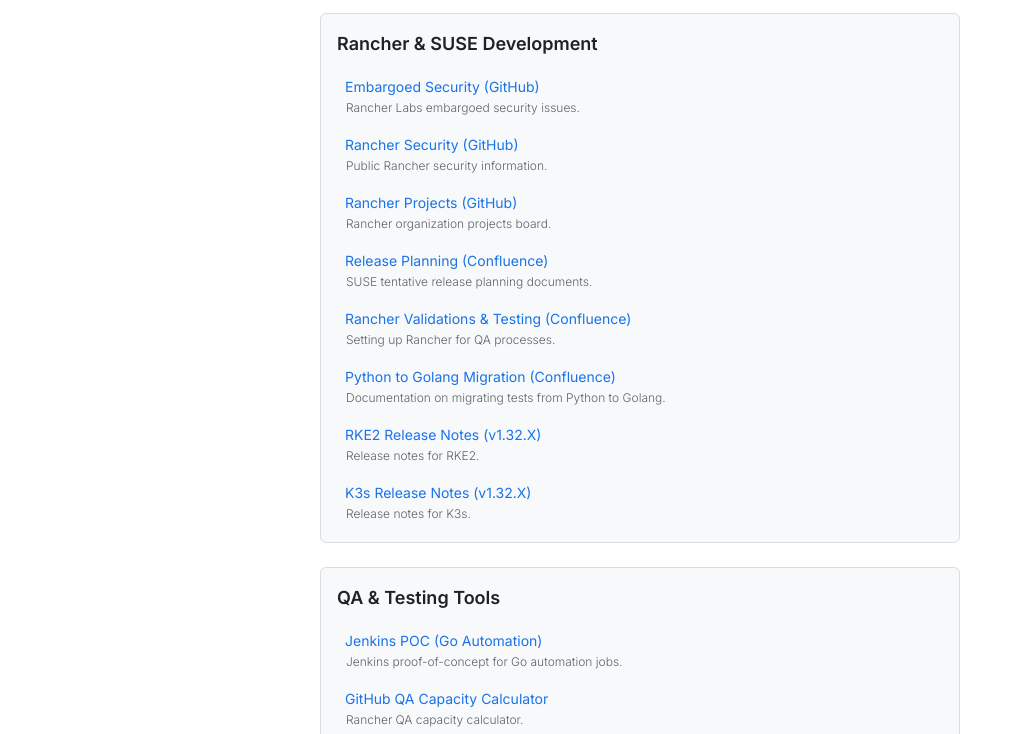
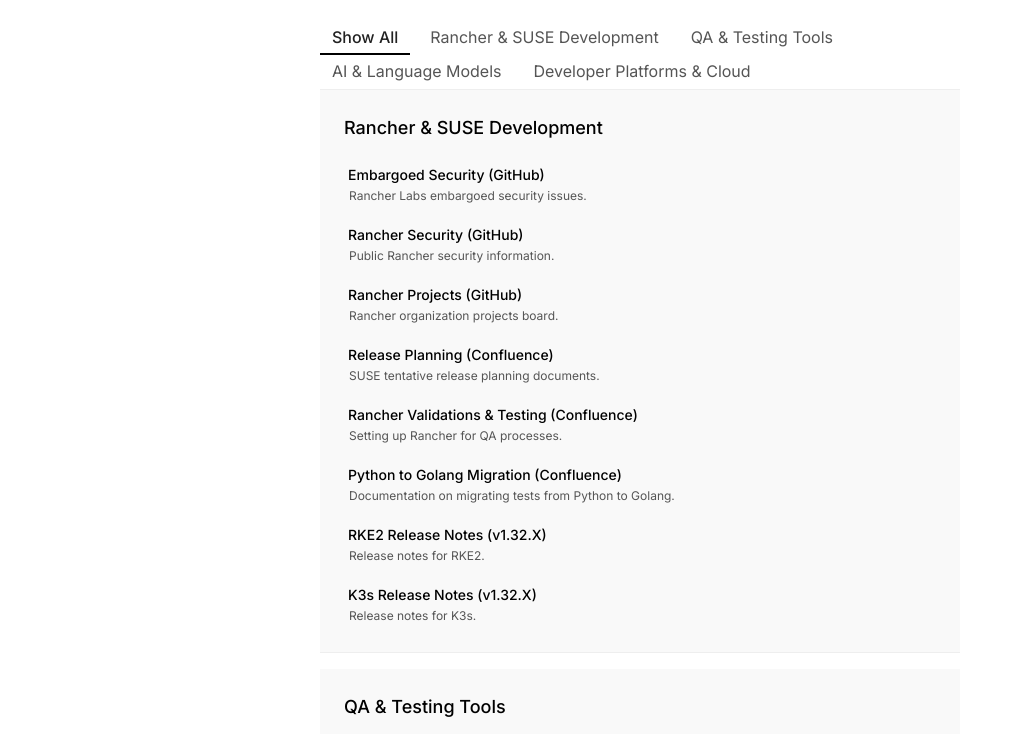
Before and after one commit to brudnak/brudnak.github.io, a plain HTML site: page index.html in a window 1280 px wide. Shown: the part 167-901 px from the top of the page, without its empty margins (0-1023 px from the left). Drawn offline with nearby package versions, Linux system fonts and the light colour scheme.

Commit message:
❤️ testing

```diff
--- a/bookmarks.json
+++ b/bookmarks.json
@@ -89,6 +89,11 @@
                     "description": "Google's Gemini AI."
                 },
                 {
+                    "title": "Mistral AI Chat",
+                    "url": "https://chat.mistral.ai/chat",
+                    "description": "Mistral AI's chat interface."
+                },
+                {
                     "title": "ChatGPT Codex",
                     "url": "https://chatgpt.com/codex?tab=all",
                     "description": "ChatGPT for code generation and understanding."
--- a/index.html
+++ b/index.html
@@ -9,56 +9,71 @@
     <link href="https://fonts.googleapis.com/css2?family=Inter:wght@300;400;500;600&display=swap" rel="stylesheet">
     <style>
         :root {
-            /* Light Mode (Default) - Gemini Inspired */
+            /* Light Mode (Super Simple Minimalist) */
             --bg-color: #ffffff;
-            --text-color: #3c4043;
-            --text-color-light: #5f6368;
-            --header-text-color: #202124;
-            --link-color: #1a73e8;
-            --link-hover-color: #174ea6;
-            --border-color: #dadce0;
-            --category-bg-color: #f8f9fa;
-            --toggle-bg: #e8eaed;
-            --toggle-fg: #5f6368;
-            --toggle-text-color: var(--text-color-light);
-            /* Subtle glow for light mode - very light, almost white-blue */
-            --glow-color: #e3f2fd;
-            /* A very pale blue */
+            --text-color: #222222;
+            /* Dark gray, almost black */
+            --text-color-light: #555555;
+            /* Medium gray */
+            --header-text-color: #000000;
+            --link-color: #000000;
+            /* Black links */
+            --link-hover-color: #333333;
+            --border-color: #eeeeee;
+            /* Very light gray */
+            --category-bg-color: #f9f9f9;
+            /* Almost white */
 
+            /* Theme Toggle */
+            --toggle-bg: #f0f0f0;
+            --toggle-text-color: var(--text-color);
 
-            /* Transition for smooth theme changes */
-            --theme-transition: background-color 0.3s ease, color 0.3s ease, border-color 0.3s ease;
+            /* Filter Bar */
+            --filter-text-color: var(--text-color-light);
+            --filter-active-text-color: var(--text-color);
+            --filter-active-border-color: var(--link-color);
+
+            --theme-transition: background-color 0.2s ease, color 0.2s ease, border-color 0.2s ease;
         }
 
         html.dark {
-            /* Dark Mode - Gemini Inspired */
-            --bg-color: #202124;
-            --text-color: #e8eaed;
-            --text-color-light: #9aa0a6;
-            --header-text-color: #f1f3f4;
-            --link-color: #8ab4f8;
-            --link-hover-color: #9ec5fc;
-            --border-color: #5f6368;
-            --category-bg-color: #2d2e30;
-            --toggle-bg: #3c4043;
-            --toggle-fg: #e8eaed;
+            /* Dark Mode (Super Simple Minimalist) */
+            --bg-color: #111111;
+            /* Very dark gray / off-black */
+            --text-color: #dddddd;
+            /* Light gray */
+            --text-color-light: #aaaaaa;
+            --header-text-color: #ffffff;
+            --link-color: #ffffff;
+            /* White links */
+            --link-hover-color: #cccccc;
+            --border-color: #333333;
+            /* Dark gray */
+            --category-bg-color: #191919;
+            /* Slightly lighter than bg */
+
+            /* Theme Toggle */
+            --toggle-bg: #222222;
             --toggle-text-color: var(--text-color);
-            /* Soft neo blue glow for dark mode */
-            --glow-color: #58a6ff;
-            /* A soft, vibrant blue */
+
+            /* Filter Bar */
+            --filter-text-color: var(--text-color-light);
+            --filter-active-text-color: var(--text-color);
+            --filter-active-border-color: var(--link-color);
         }
 
         body {
             font-family: 'Inter', sans-serif;
             background-color: var(--bg-color);
             color: var(--text-color);
-            font-weight: 300;
+            font-weight: 400;
             transition: var(--theme-transition);
+            line-height: 1.6;
         }
 
         .bookmark-link {
             color: var(--link-color);
-            font-weight: 400;
+            font-weight: 500;
             transition: color 0.2s ease;
         }
 
@@ -67,11 +82,29 @@
             text-decoration: underline;
         }
 
-        .bookmark-category {
-            border: 1px solid var(--border-color);
+        .bookmark-category-container {
             background-color: var(--category-bg-color);
             transition: var(--theme-transition);
+            border-top: 1px solid var(--border-color);
+            border-bottom: 1px solid var(--border-color);
+            padding: 1.5rem;
+            border-radius: 0;
+            /* No rounding for a sharper look */
+            box-shadow: none;
+            /* No shadow */
+            margin-bottom: 1rem;
+            /* Added space between cards */
         }
+
+        .bookmark-category-container:not(:first-child) {
+            border-top: none;
+            /* Avoid double borders when stacked */
+        }
+
+        .bookmark-category-container:last-of-type {
+            margin-bottom: 0;
+        }
+
 
         #message-area {
             @apply text-center my-10 text-sm;
@@ -81,42 +114,45 @@
 
         .header-title {
             letter-spacing: 0.2em;
-            font-weight: 400;
+            font-weight: 500;
+            /* Medium */
             color: var(--header-text-color);
             transition: var(--theme-transition);
+            text-shadow: none;
+            padding-top: 1.5rem;
+            padding-bottom: 1rem;
         }
 
         .footer-text {
             color: var(--text-color-light);
             transition: var(--theme-transition);
+            font-size: 0.75rem;
         }
 
-        /* Theme Toggle Styles */
+        /* Theme Toggle Styles (Text-based) */
         .theme-toggle {
-            @apply fixed top-4 right-4 p-2 rounded-md cursor-pointer z-50 flex items-center justify-center;
+            @apply fixed top-4 right-4 px-3 py-1.5 rounded-md cursor-pointer z-50 flex items-center justify-center;
             background-color: var(--toggle-bg);
             border: 1px solid var(--border-color);
-            transition: var(--theme-transition), background-color 0.3s ease, border-color 0.3s ease, transform 0.2s ease;
-            font-size: 0.875rem;
-            /* Slightly smaller text */
+            transition: var(--theme-transition), background-color 0.2s ease, border-color 0.2s ease, transform 0.1s ease;
+            font-size: 0.75rem;
+            /* text-xs */
             color: var(--toggle-text-color);
-            padding-left: 0.75rem;
-            /* Adjust padding for text */
-            padding-right: 0.75rem;
-            line-height: 1.25rem;
+            min-width: 60px;
+            text-align: center;
+            box-shadow: none;
         }
 
         .theme-toggle:hover {
-            transform: scale(1.05);
+            background-color: var(--category-bg-color);
+            /* Subtle hover */
         }
 
         .theme-toggle-text {
-            /* Subtle glow effect */
-            text-shadow: 0 0 0.35rem var(--glow-color), 0 0 0.5rem var(--glow-color);
-            /* Slightly enhanced glow */
+            font-weight: 500;
+            text-shadow: none;
         }
 
-        /* By default (light mode), show "dark theme" text */
         .theme-toggle .light-theme-text-target {
             display: none;
         }
@@ -125,13 +161,67 @@
             display: inline;
         }
 
-        /* In dark mode, show "light theme" text */
         html.dark .theme-toggle .dark-theme-text-target {
             display: none;
         }
 
         html.dark .theme-toggle .light-theme-text-target {
             display: inline;
+        }
+
+        /* Filter Bar Styles */
+        #filter-bar {
+            @apply flex overflow-x-auto whitespace-nowrap py-2 mb-8 justify-center;
+            -ms-overflow-style: none;
+            /* IE and Edge */
+            scrollbar-width: none;
+            /* Firefox */
+        }
+
+        #filter-bar::-webkit-scrollbar {
+            display: none;
+            /* Safari and Chrome */
+        }
+
+        .filter-item {
+            /* Now styles <button> elements */
+            @apply px-3 py-1 text-sm cursor-pointer;
+            background: none;
+            /* Reset default button background */
+            border: none;
+            /* Reset default button border */
+            padding: 0.25rem 0.75rem;
+            /* Tailwind py-1 px-3 */
+            margin: 0;
+            /* Reset default button margin */
+            font-family: inherit;
+            /* Inherit font from body */
+            color: var(--filter-text-color);
+            border-bottom: 2px solid transparent;
+            transition: color 0.2s ease, border-color 0.2s ease;
+            margin-right: 0.5rem;
+            outline: none;
+            /* Remove focus outline if not desired, or style it */
+        }
+
+        .filter-item:focus-visible {
+            /* Style for keyboard navigation */
+            outline: 2px solid var(--link-color);
+            outline-offset: 2px;
+        }
+
+        .filter-item:last-child {
+            margin-right: 0;
+        }
+
+        .filter-item:hover {
+            color: var(--filter-active-text-color);
+        }
+
+        .filter-item.active {
+            color: var(--filter-active-text-color);
+            border-bottom-color: var(--filter-active-border-color);
+            font-weight: 500;
         }
     </style>
 
@@ -144,15 +234,18 @@
 <body class="antialiased">
 
     <button id="theme-toggle-button" class="theme-toggle" title="Toggle theme">
-        <span class="dark-theme-text-target theme-toggle-text">dark theme</span>
-        <span class="light-theme-text-target theme-toggle-text">light theme</span>
+        <span class="dark-theme-text-target theme-toggle-text">dark</span>
+        <span class="light-theme-text-target theme-toggle-text">light</span>
     </button>
 
     <div class="container mx-auto px-4 py-10 sm:py-16 max-w-2xl">
 
-        <header class="mb-10 sm:mb-14 text-center">
+        <header class="mb-4 sm:mb-6 text-center">
             <h1 class="text-2xl sm:text-3xl font-medium header-title">l i n k s</h1>
         </header>
+
+        <div id="filter-bar">
+        </div>
 
         <section id="bookmarks-section">
             <div id="message-area">Loading...</div>
@@ -167,25 +260,22 @@
         // Theme toggle logic
         const themeToggleButton = document.getElementById('theme-toggle-button');
         const htmlElement = document.documentElement;
-        // No need to query for individual text spans if CSS handles display
 
-        // Function to apply theme based on preference or system setting
         function applyTheme(theme) {
             if (theme === 'dark') {
                 htmlElement.classList.add('dark');
-                themeToggleButton.title = "Switch to light theme"; // Update title
+                themeToggleButton.title = "Switch to light theme";
             } else {
                 htmlElement.classList.remove('dark');
-                themeToggleButton.title = "Switch to dark theme"; // Update title
+                themeToggleButton.title = "Switch to dark theme";
             }
         }
 
-        // Check for saved theme in localStorage or use system preference
         let currentTheme = localStorage.getItem('theme');
         if (!currentTheme) {
             currentTheme = window.matchMedia('(prefers-color-scheme: dark)').matches ? 'dark' : 'light';
         }
-        applyTheme(currentTheme); // Apply initial theme
+        applyTheme(currentTheme);
 
         themeToggleButton.addEventListener('click', () => {
             const newTheme = htmlElement.classList.contains('dark') ? 'light' : 'dark';
@@ -196,39 +286,53 @@
         // Set current year in footer
         document.getElementById('currentYear').textContent = new Date().getFullYear();
 
-        // Function to fetch and display links (formerly bookmarks)
-        async function loadAndDisplayBookmarks() {
+        let allCategoriesData = [];
+        let currentActiveFilter = null;
+
+        function displayBookmarks(filterCategoryName = null) {
             const bookmarksSection = document.getElementById('bookmarks-section');
-            let messageArea = document.getElementById('message-area');
+            bookmarksSection.innerHTML = '';
 
-            try {
-                const response = await fetch('bookmarks.json'); // Ensure this is the correct filename
-                if (!response.ok) {
-                    throw new Error(`HTTP error! Status: ${response.status}`);
+            const categoriesToDisplay = filterCategoryName
+                ? allCategoriesData.filter(cat => cat.name === filterCategoryName)
+                : allCategoriesData;
+
+            if (categoriesToDisplay.length === 0 && filterCategoryName) {
+                bookmarksSection.innerHTML = `<div id="message-area">No links found for "${filterCategoryName}".</div>`;
+                return;
             }
-                const data = await response.json();
+            if (categoriesToDisplay.length === 0 && !filterCategoryName && allCategoriesData.length > 0) {
+                currentActiveFilter = null;
+                updateActiveFilterItemStates();
+                displayBookmarks();
+                return;
+            }
+            if (categoriesToDisplay.length === 0 && allCategoriesData.length === 0) {
+                if (!document.getElementById('message-area')) {
+                    bookmarksSection.innerHTML = `<div id="message-area">No links to display.</div>`;
+                }
+                return;
+            }
 
-                if (messageArea) messageArea.remove();
-
-                if (data && data.categories && data.categories.length > 0) {
-                    data.categories.forEach(category => {
+            categoriesToDisplay.forEach((category) => { // Removed index as it's not used here
                 const categoryDiv = document.createElement('div');
-                        categoryDiv.className = 'mb-6 p-4 rounded-md bookmark-category';
+                categoryDiv.className = 'p-6 bookmark-category-container';
+                categoryDiv.setAttribute('data-category-name', category.name);
 
                 const categoryTitle = document.createElement('h2');
-                        categoryTitle.className = 'text-lg font-semibold mb-3';
+                categoryTitle.className = 'text-lg font-medium mb-4';
                 categoryTitle.style.color = 'var(--header-text-color)';
                 categoryTitle.style.transition = 'var(--theme-transition)';
                 categoryTitle.textContent = category.name;
                 categoryDiv.appendChild(categoryTitle);
 
                 const bookmarkList = document.createElement('ul');
-                        bookmarkList.className = 'space-y-2';
+                bookmarkList.className = 'space-y-2.5';
 
                 if (category.bookmarks && category.bookmarks.length > 0) {
                     category.bookmarks.forEach(bookmark => {
                         const listItem = document.createElement('li');
-                                listItem.className = 'ml-2 py-1';
+                        listItem.className = 'ml-1 py-1';
 
                         const link = document.createElement('a');
                         link.href = bookmark.url;
@@ -250,7 +354,7 @@
                     });
                 } else {
                     const noBookmarksMessage = document.createElement('p');
-                            noBookmarksMessage.className = 'text-xs ml-2';
+                    noBookmarksMessage.className = 'text-sm ml-1';
                     noBookmarksMessage.style.color = 'var(--text-color-light)';
                     noBookmarksMessage.style.transition = 'var(--theme-transition)';
                     noBookmarksMessage.textContent = 'No links in this category yet.';
@@ -259,32 +363,96 @@
                 categoryDiv.appendChild(bookmarkList);
                 bookmarksSection.appendChild(categoryDiv);
             });
+        }
+
+        function setupFilterBar() {
+            const filterBar = document.getElementById('filter-bar');
+            filterBar.innerHTML = '';
+
+            const showAllItem = document.createElement('button'); // Changed to button
+            showAllItem.textContent = 'Show All';
+            showAllItem.className = 'filter-item';
+            showAllItem.addEventListener('click', () => {
+                if (currentActiveFilter === null) return;
+                currentActiveFilter = null;
+                displayBookmarks();
+                updateActiveFilterItemStates();
+            });
+            filterBar.appendChild(showAllItem);
+
+            allCategoriesData.forEach(category => {
+                const filterItem = document.createElement('button'); // Changed to button
+                filterItem.textContent = category.name;
+                filterItem.className = 'filter-item';
+                filterItem.setAttribute('data-filter-category', category.name);
+                filterItem.addEventListener('click', () => {
+                    if (currentActiveFilter === category.name) return;
+                    currentActiveFilter = category.name;
+                    displayBookmarks(category.name);
+                    updateActiveFilterItemStates();
+                });
+                filterBar.appendChild(filterItem);
+            });
+            updateActiveFilterItemStates();
+        }
+
+        function updateActiveFilterItemStates() {
+            const items = document.querySelectorAll('#filter-bar .filter-item');
+            items.forEach(item => {
+                const filterName = item.getAttribute('data-filter-category');
+                if ((currentActiveFilter === null && item.textContent === 'Show All') || (filterName && filterName === currentActiveFilter)) {
+                    item.classList.add('active');
                 } else {
-                    messageArea = document.getElementById('message-area');
-                    if (!messageArea) {
-                        messageArea = document.createElement('div');
-                        messageArea.id = 'message-area';
-                        bookmarksSection.appendChild(messageArea);
+                    item.classList.remove('active');
                 }
-                    messageArea.textContent = 'No categories found in JSON file.';
-                    messageArea.className = 'text-center my-10 text-sm';
-                    messageArea.style.color = 'var(--text-color-light)';
+            });
+        }
+
+        async function initializePage() {
+            const bookmarksSection = document.getElementById('bookmarks-section');
+            let messageArea = document.getElementById('message-area');
+
+            try {
+                const response = await fetch('bookmarks.json');
+                if (!response.ok) {
+                    throw new Error(`HTTP error! Status: ${response.status}`);
+                }
+                const data = await response.json();
+
+                if (messageArea) messageArea.remove();
+
+                allCategoriesData = data.categories || [];
+
+                if (allCategoriesData.length > 0) {
+                    setupFilterBar();
+                    displayBookmarks();
+                } else {
+                    document.getElementById('filter-bar').innerHTML = '';
+                    bookmarksSection.innerHTML = '<div id="message-area">No categories found in JSON file.</div>';
                 }
 
             } catch (error) {
                 console.error('Error loading links:', error);
-                messageArea = document.getElementById('message-area');
-                if (!messageArea) {
-                    messageArea = document.createElement('div');
-                    messageArea.id = 'message-area';
-                    bookmarksSection.appendChild(messageArea);
+                document.getElementById('filter-bar').innerHTML = '';
+                let existingMessageArea = document.getElementById('message-area');
+                if (existingMessageArea) {
+                    existingMessageArea.textContent = 'Could not load links. Make sure your JSON file exists and is valid.';
+                    existingMessageArea.className = 'text-center text-red-500 my-10 text-sm';
+                } else {
+                    const errorDiv = document.createElement('div');
+                    errorDiv.id = 'message-area';
+                    errorDiv.textContent = 'Could not load links. Make sure your JSON file exists and is valid.';
+                    errorDiv.className = 'text-center text-red-500 my-10 text-sm';
+                    if (bookmarksSection) {
+                        bookmarksSection.appendChild(errorDiv);
+                    } else {
+                        document.body.appendChild(errorDiv);
                     }
-                messageArea.textContent = 'Could not load links. Make sure your JSON file exists and is valid.';
-                messageArea.className = 'text-center text-red-500 my-10 text-sm';
+                }
             }
         }
 
-        document.addEventListener('DOMContentLoaded', loadAndDisplayBookmarks);
+        document.addEventListener('DOMContentLoaded', initializePage);
     </script>
 
 </body>
```
Lines whose indentation alone changed are shown as unchanged.
